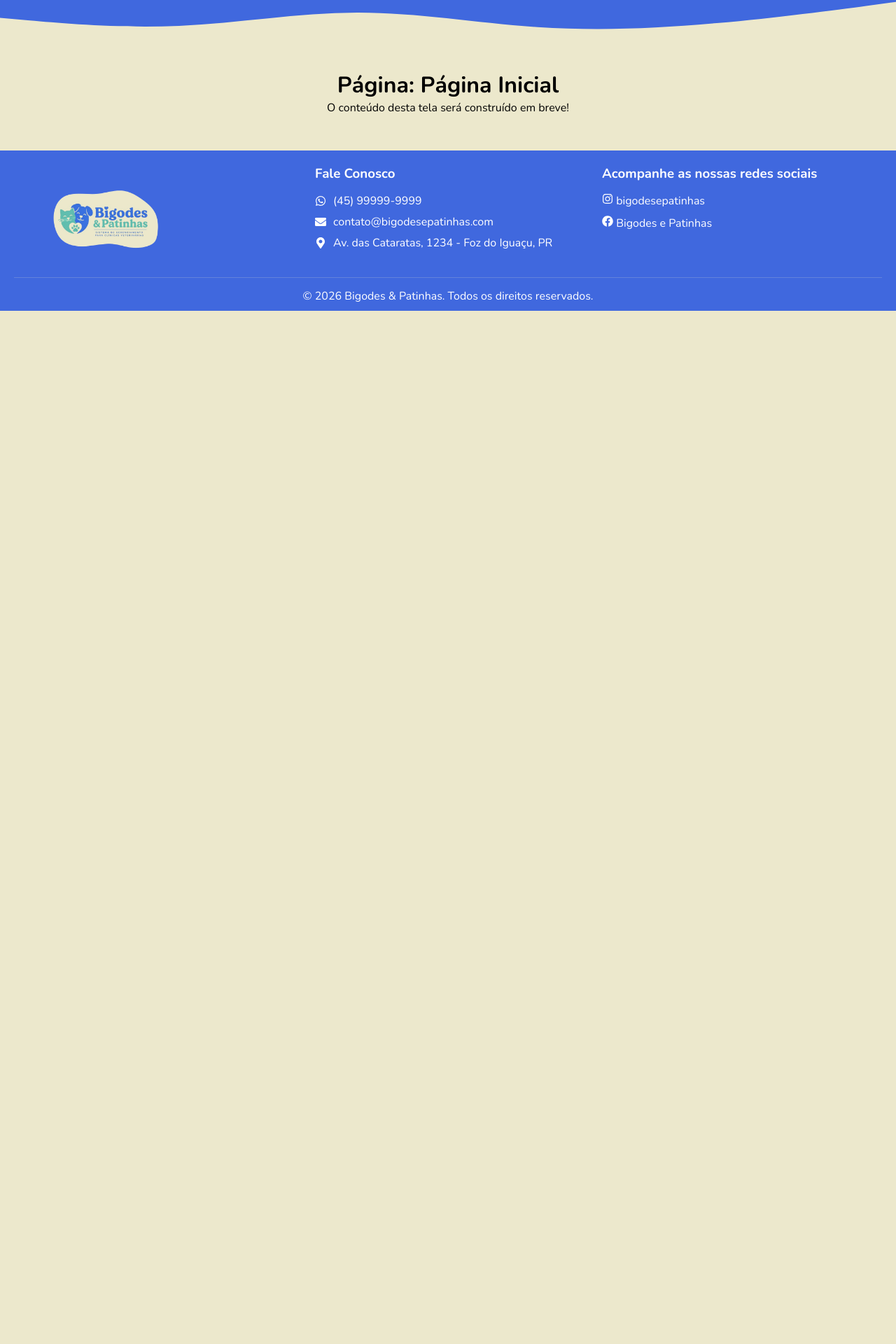
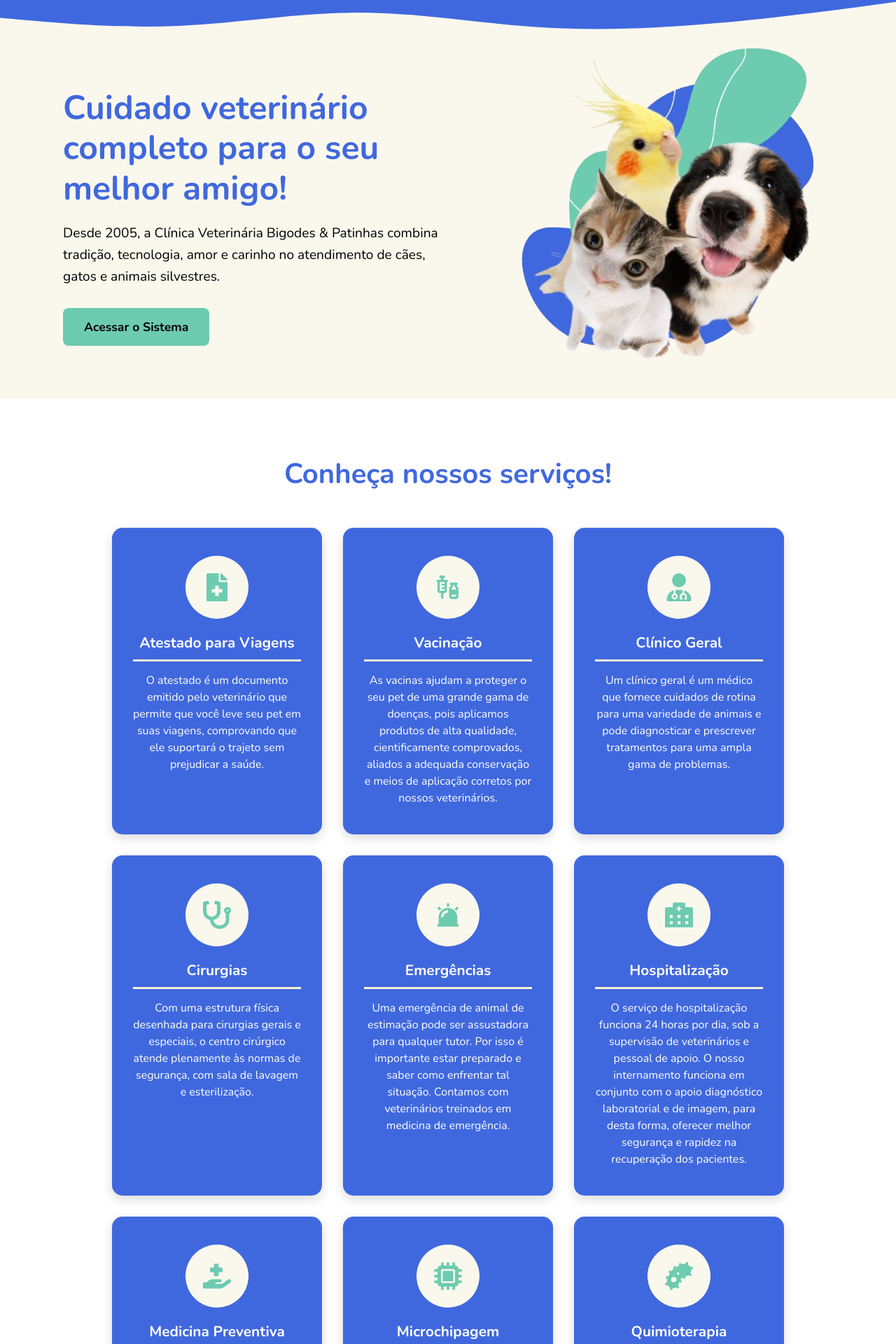
Before and after one commit to yuchenkkao/bigodes-e-patinhas, a React (Create React App) app: page / in a window 1280 px wide. Shown: the part 206-2126 px from the top of the page at 70% size. Before the commit the page ends 800 px from the top, so only its background shows below. Built offline with nearby package versions, Linux system fonts and the light colour scheme.

Commit message:
pagina inicial feita

```diff
--- a/src/components/Footer/index.jsx
+++ b/src/components/Footer/index.jsx
@@ -32,7 +32,7 @@ export default function Footer() {
 
 
       <div className="footer-bottom">
-        <p>&copy; 2026 Bigodes & Patinhas. Todos os direitos reservados.</p>
+        <p>&copy; 2026 Bigodes & Patinhas.</p>
       </div>
     </footer>
   );
--- a/src/index.css
+++ b/src/index.css
@@ -6,6 +6,6 @@
 }
 
 html, body, #rooth{
-  background-color: #ECE8CC;
+  background-color: #FAF8ED;
   height: 100%;
 }
--- a/src/pages/Home/index.jsx
+++ b/src/pages/Home/index.jsx
@@ -1,8 +1,105 @@
+import { Link } from 'react-router-dom';
+import './styles.css';
+import ImgPaginaIncial from '../../assets/FotoPaginaInicial.png';
+
+import { FaTooth } from "react-icons/fa";
+import { FaBacterium } from "react-icons/fa";
+import { FaMicrochip } from "react-icons/fa6";
+import { FaHandHoldingMedical } from "react-icons/fa";
+import { FaHospitalAlt } from "react-icons/fa";
+import { RiAlarmWarningFill } from "react-icons/ri";
+import { FaUserDoctor } from "react-icons/fa6";
+import { FaStethoscope } from "react-icons/fa";
+import { MdVaccines } from "react-icons/md";
+import { FaFileMedical } from "react-icons/fa";
+
 export default function Home() {
   return (
-    <div style={{ padding: '50px', textAlign: 'center' }}>
-      <h1>Página: Página Inicial</h1>
-      <p>O conteúdo desta tela será construído em breve!</p>
+    <div className="home-container">
+
+
+      <section className="intro-section">
+        <div className="intro-text">
+          <h1>Cuidado veterinário completo para o seu melhor amigo!</h1>
+          <p>
+           Desde 2005, a Clínica Veterinária Bigodes & Patinhas combina tradição, tecnologia, amor e carinho no atendimento de cães, gatos e animais silvestres.
+          </p>
+          <Link to="/login" className="bnt-intro">Acessar o Sistema</Link>
+        </div>
+
+        <div className="intro-image-box">
+          <div className="placeholder-image">
+             <img src={ImgPaginaIncial} alt="PETS pagina Inicial" className="FotoPGIncicial" />
+          </div>
+        </div>
+      </section>
+
+      <section className="servicos-section">
+        <h2>Conheça nossos serviços!</h2>
+
+        <div className="cards-container">
+          <div className="servico-card">
+            <div className="bola-icone"><FaFileMedical className="servico-icon" /></div>
+            <h3>Atestado para Viagens</h3>
+            <p>O atestado é um documento emitido pelo veterinário que permite que você leve seu pet em suas viagens, comprovando que ele suportará o trajeto sem prejudicar a saúde.</p>
+          </div>
+
+          <div className="servico-card">
+            <div className="bola-icone"><MdVaccines className="servico-icon" /></div>
+            <h3>Vacinação</h3>
+            <p>As vacinas ajudam a proteger o seu pet de uma grande gama de doenças, pois aplicamos produtos de alta qualidade, cientificamente comprovados, aliados a adequada conservação e meios de aplicação corretos por nossos veterinários.</p>
+          </div>
+
+          <div className="servico-card">
+            <div className="bola-icone"><FaUserDoctor className="servico-icon" /></div>
+            <h3>Clínico Geral</h3>
+            <p>Um clínico geral é um médico que fornece cuidados de rotina para uma variedade de animais e pode diagnosticar e prescrever tratamentos para uma ampla gama de problemas.</p>
+          </div>
+
+          <div className="servico-card">
+            <div className="bola-icone"><FaStethoscope className="servico-icon" /></div>
+            <h3>Cirurgias</h3>
+            <p>Com uma estrutura física desenhada para cirurgias gerais e especiais, o centro cirúrgico atende plenamente às normas de segurança, com sala de lavagem e esterilização.</p>
+          </div>
+
+          <div className="servico-card">
+            <div className="bola-icone"><RiAlarmWarningFill className="servico-icon" /></div>
+            <h3>Emergências</h3>
+            <p>Uma emergência de animal de estimação pode ser assustadora para qualquer tutor. Por isso é importante estar preparado e saber como enfrentar tal situação. Contamos com veterinários treinados em medicina de emergência.</p>
+          </div>
+
+          <div className="servico-card">
+            <div className="bola-icone"><FaHospitalAlt className="servico-icon" /></div>
+            <h3>Hospitalização</h3>
+            <p>O serviço de hospitalização funciona 24 horas por dia, sob a supervisão de veterinários e pessoal de apoio. O nosso internamento funciona em conjunto com o apoio diagnóstico laboratorial e de imagem, para desta forma, oferecer melhor segurança e rapidez na recuperação dos pacientes.</p>
+          </div>
+
+          <div className="servico-card">
+            <div className="bola-icone"><FaHandHoldingMedical className="servico-icon" /></div>
+            <h3>Medicina Preventiva</h3>
+            <p>Existem muitos motivos para levar seu pet ao veterinário, não apenas se ele estiver doente. As consultas periódicas são importantes para o bem-estar geral dos animais, incluindo exames regulares.</p>
+          </div>
+
+          <div className="servico-card">
+            <div className="bola-icone"><FaMicrochip className="servico-icon" /></div>
+            <h3>Microchipagem</h3>
+            <p>Processo de implantação de um pequeno chip sob a pele de um animal. Esses chips têm o tamanho de um grão de arroz e não funcionam como um localizador, eles armazenam dados e informações do tutor do pet, por exemplo. </p>
+          </div>
+
+          <div className="servico-card">
+            <div className="bola-icone"><FaBacterium className="servico-icon" /></div>
+            <h3>Quimioterapia</h3>
+            <p>A quimioterapia é um tipo de tratamento contra o câncer que mata as células cancerosas. Existem muitos tipos diferentes de quimioterapia que afetam diferentes partes do corpo e atuam de maneiras diferentes. A escolha da substância será definida pelo médico veterinário de acordo com o tipo de câncer enfrentado pelo animal.</p>
+          </div>
+
+          <div className="servico-card">
+            <div className="bola-icone"><FaTooth  className="servico-icon" /></div>
+            <h3>Saúde bucal</h3>
+            <p>A saúde bucal refere-se aos dentes, gengivas e a língua. As partes principais da saúde bucal nos animais envolvem problemas gengivais como o tártaro e doenças periodontais. A saúde bucal do seu animal de estimação é vital para seu bem-estar geral e qualidade de vida. </p>
+          </div>
+        </div>
+      </section>
+
     </div>
   );
 }
--- a/src/pages/Home/styles.css
+++ b/src/pages/Home/styles.css
@@ -0,0 +1,133 @@
+
+.home-container {
+  font-family: sans-serif;
+  color: black;
+}
+
+.intro-section {
+  display: flex;
+  align-items: center;
+  justify-content: space-between;
+  padding: 60px 40px;
+  margin-left: 50px;
+  background-color: #FAF8ED;
+  gap: 40px;
+}
+
+.intro-text {
+  flex: 1;
+  max-width: 600px;
+}
+
+.intro-text h1 {
+  font-size: 3rem;
+  color: #4068DE;
+  margin-bottom: 20px;
+  line-height: 1.2;
+  font-weight: bolder;
+}
+
+.intro-text p {
+  font-size: 1.2rem;
+  margin-bottom: 30px;
+  color: black;
+  line-height: 1.6;
+}
+
+.bnt-intro {
+  display: inline-block;
+  background-color: #6DCBB0;
+  color: black;
+  padding: 15px 30px;
+  font-size: 1.1rem;
+  font-weight: bold;
+  text-decoration: none;
+  border-radius: 8px;
+  transition: background-color 0.3s ease, transform 0.2s ease;
+}
+
+.bnt-intro:hover {
+  background-color: #4068DE;
+  color: white;
+  transform: translateY(-3px);
+}
+
+.intro-image-box {
+  flex: 1;
+  display: flex;
+  justify-content: center;
+}
+
+.placeholder-image {
+  width: 100%;
+  max-width: 400px;
+  height: 400px;
+  border-radius: 20px;
+  display: flex;
+  align-items: center;
+  justify-content: center;
+  color: #ccc;
+  font-size: 1.5rem;
+}
+
+
+.servicos-section {
+  padding: 80px 40px;
+  background-color: white;
+  text-align: center;
+}
+
+.servicos-section h2 {
+  color: #4068DE;
+  font-size: 2.5rem;
+  margin-bottom: 50px;
+}
+
+.cards-container {
+  display: flex;
+  justify-content: center;
+  gap: 30px;
+  flex-wrap: wrap;
+}
+
+.servico-card {
+  background-color: #4068DE;
+  padding: 40px 30px;
+  border-radius: 15px;
+  width: 300px;
+  box-shadow: 0 5px 15px rgba(0,0,0,0.15);
+  transition: transform 0.3s ease;
+}
+
+.servico-card:hover {
+  transform: translateY(-10px);
+}
+
+.bola-icone {
+  width: 90px;
+  height: 90px;
+  background-color: #FAF8ED;
+  border-radius: 50%;
+  display: flex;
+  align-items: center;
+  justify-content: center;
+  margin: 0 auto 20px auto;
+}
+
+.servico-icon {
+  font-size: 40px;
+  color: #6DCBB0;
+}
+
+.servico-card h3 {
+  color: white;
+  margin-bottom: 15px;
+  font-size: 1.3rem;
+  padding-bottom: 10px;
+  border-bottom: 3px solid rgb(245, 241, 215);
+}
+
+.servico-card p {
+  color: white;
+  line-height: 1.5;
+}
```
Also changed, not shown: src/App.js (+6 -6 lines), src/assets/FotoPaginaInicial.png (added).
